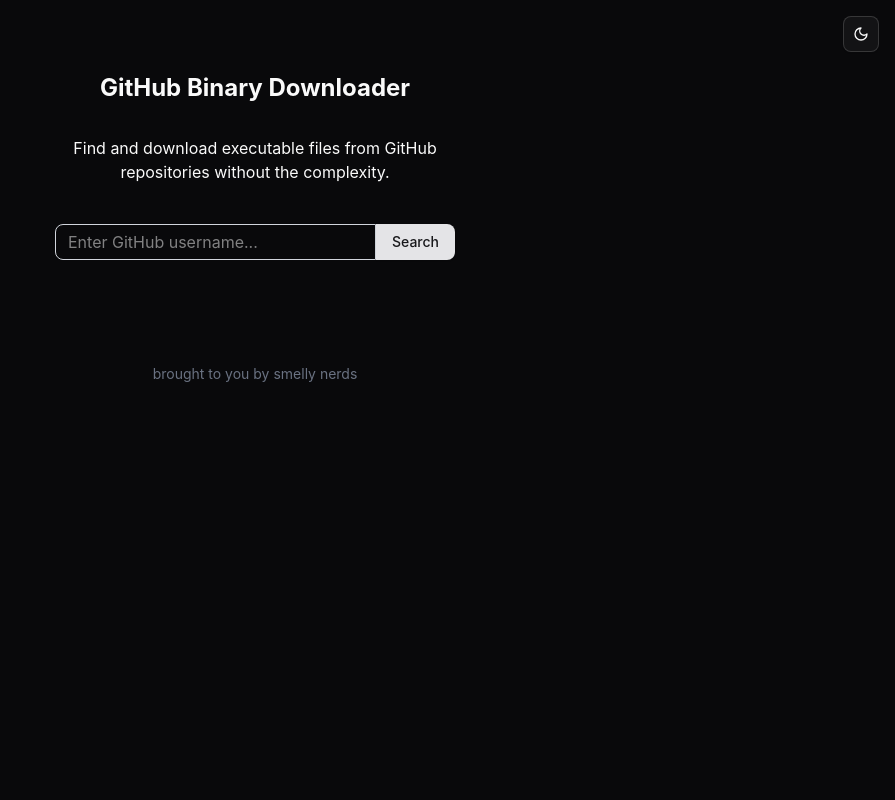
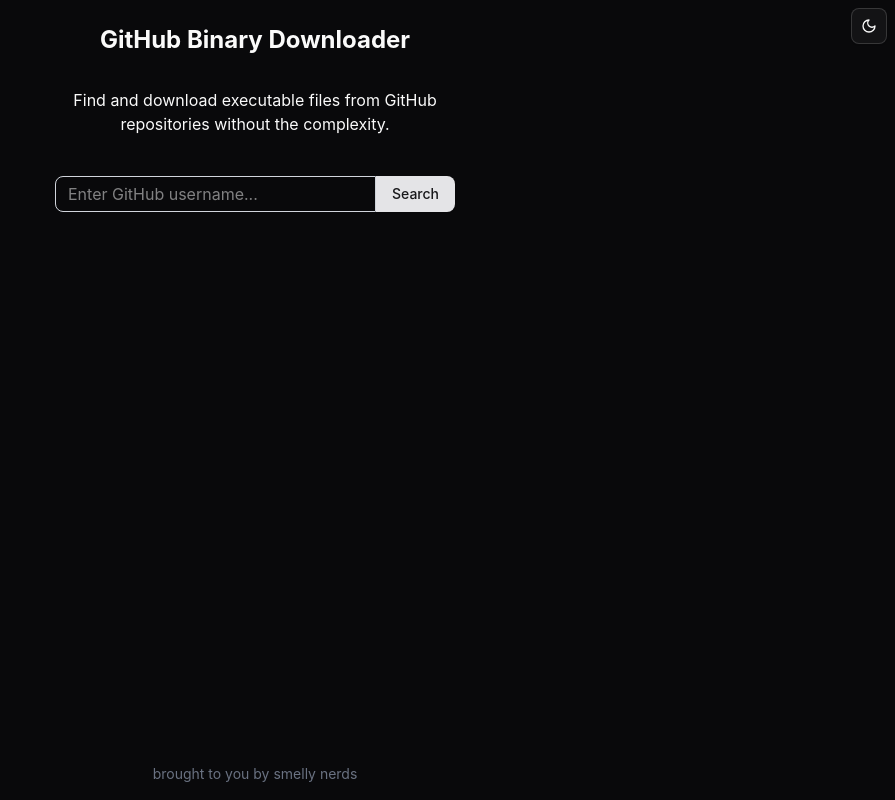
Before and after one commit to BartShoot/fknexe, an Astro site: page / in a window 1280 px wide. Shown: the whole page, without its empty margins (385-1280 px from the left). Built offline with nearby package versions, Linux system fonts and the light colour scheme; Astro itself is replaced by a stand-in of ours.

Commit message:
fix footer to the bottom of the page

```diff
--- a/src/layouts/App.tsx
+++ b/src/layouts/App.tsx
@@ -8,15 +8,17 @@
 export const App = ({ children }: AppProps) => {
   return (
     <ThemeProvider defaultTheme='dark' storageKey='ui-theme'>
-      <main className='container mx-auto py-12 px-4'>
-        <div className='fixed top-4 right-4'>
-          <ModeToggle />
-        </div>
-        {children}
-        <footer className='text-center text-gray-500 text-sm mt-20'>
+      <div className='flex flex-col min-h-full'>
+        <main className='w-full flex-1'>
+          <div className='fixed top-2 right-2'>
+            <ModeToggle />
+          </div>
+          {children}
+        </main>
+        <footer className='text-center text-gray-500 text-sm py-4'>
           brought to you by smelly nerds
         </footer>
-      </main>
+      </div>
     </ThemeProvider>
   )
 }
--- a/src/layouts/Layout.astro
+++ b/src/layouts/Layout.astro
@@ -4,7 +4,7 @@
 ---
 
 <!doctype html>
-<html lang='en'>
+<html lang='en' class='size-full'>
   <head>
     <meta charset='UTF-8' />
     <meta name='viewport' content='width=device-width' />
@@ -16,7 +16,7 @@
       content='A simple way to download binaries from GitHub repositories without technical knowledge.'
     />
   </head>
-  <body>
+  <body class='size-full flex flex-col'>
     <App client:only='react'>
       <slot />
     </App>
```
